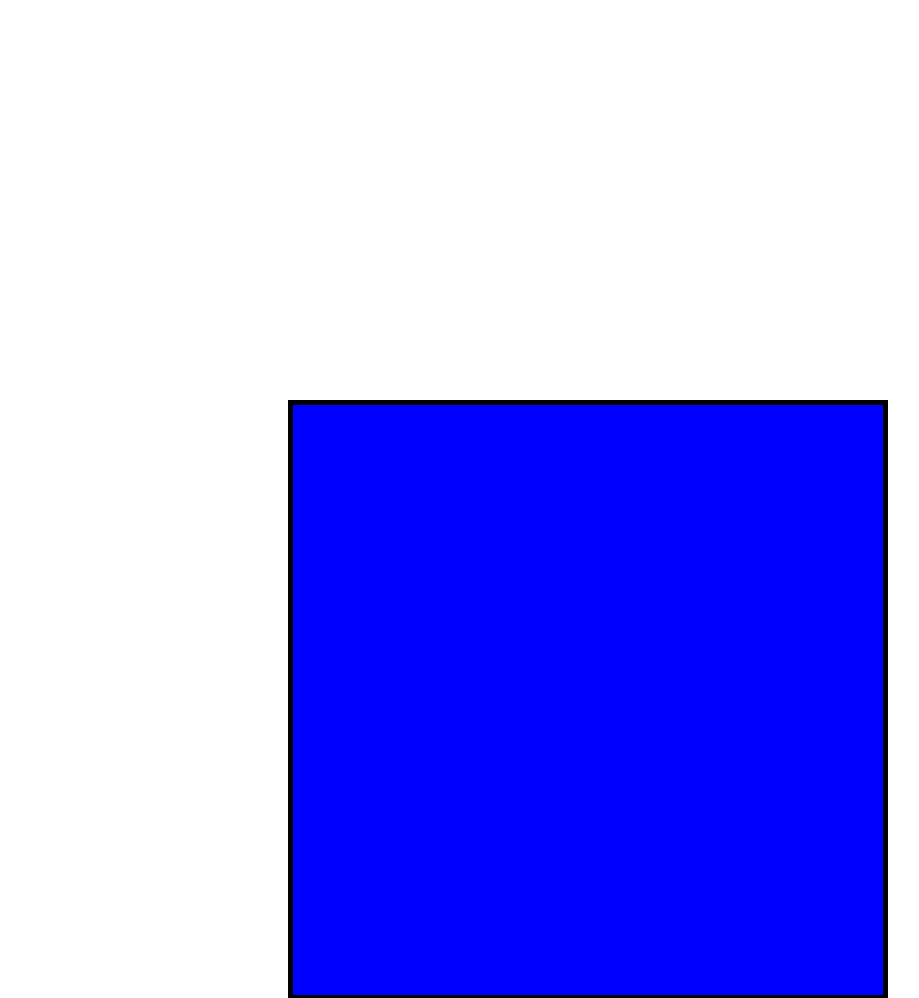
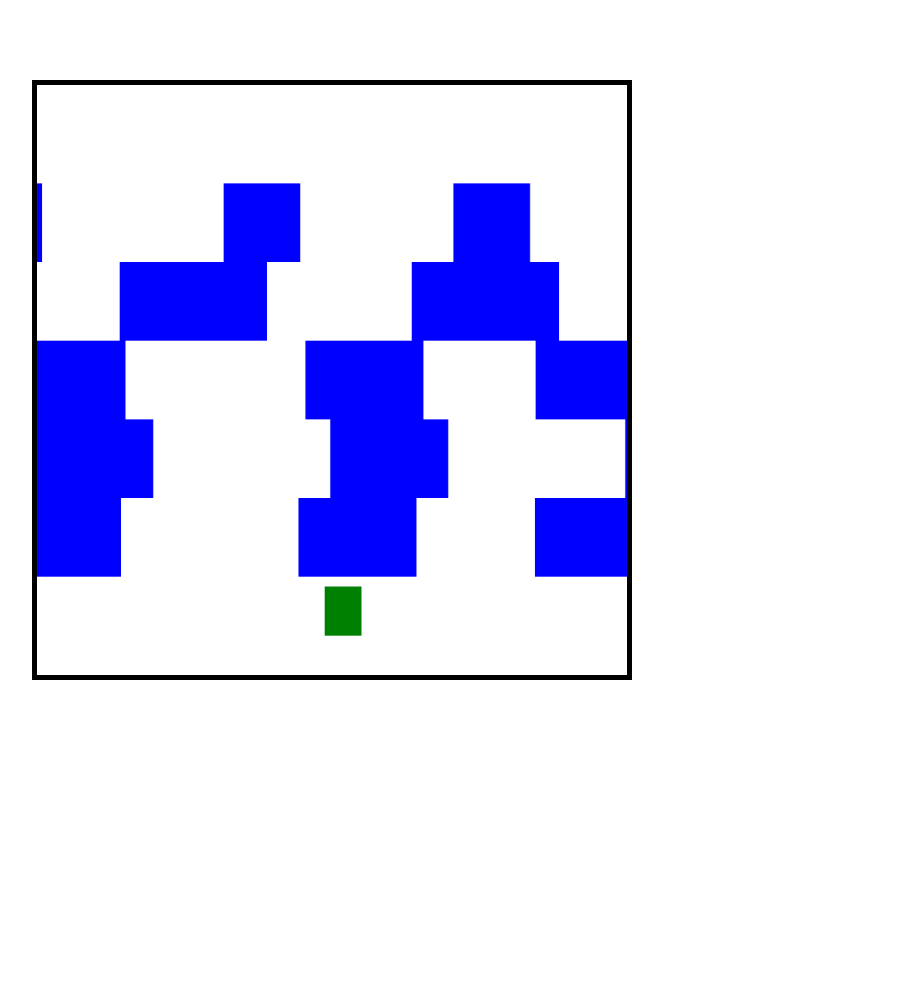
Before and after one commit to iveke/Game, a website built with Parcel: page src/index.html in a window 1280 px wide. Shown: the whole page, without its empty margins (352-1271 px from the left). After the commit the page ends 800 px from the top, so only its background shows below. Built offline with nearby package versions, Linux system fonts and the light colour scheme.

Commit message:
04.08 19:20
add picture add final with visual maybe

```diff
--- a/src/index.js
+++ b/src/index.js
@@ -1,24 +1,192 @@
-const canvas1 = document.getElementById('canvas1');
-const ctx1 = canvas1.getContext('2d');
-canvas1.width = 600;
-canvas1.height = 600;
+const canvas = document.getElementById('canvas1');
+const ctx1 = canvas.getContext('2d');
+canvas.width = 800;
+canvas.height = 600;
 
 const canvas2 = document.getElementById('canvas2');
 const ctx2 = canvas2.getContext('2d');
-canvas2.width = 600;
+canvas2.width = 800;
 canvas2.height = 600;
 
 const canvas3 = document.getElementById('canvas3');
 const ctx3 = canvas3.getContext('2d');
-canvas3.width = 600;
+canvas3.width = 800;
 canvas3.height = 600;
 
 const canvas4 = document.getElementById('canvas4');
 const ctx4 = canvas4.getContext('2d');
-canvas4.width = 600;
+canvas4.width = 800;
 canvas4.height = 600;
 
 const canvas5 = document.getElementById('canvas5');
 const ctx5 = canvas5.getContext('2d');
-canvas5.width = 600;
+canvas5.width = 800;
 canvas5.height = 600;
+
+// global variables
+const grid = 80;
+let keys = [];
+let score = 0;
+let collisionCount = 0;
+let frame = 0;
+let gameSpeed = 1;
+const particlesArray = [];
+const maxParticles = 300;
+const ripplesArray = [];
+const carsArray = [];
+const logsArray = [];
+
+
+class Frogger {
+    constructor() {
+        this.spriteWidth = 250;
+        this.spriteHeight = 250;
+        this.width = this.spriteWidth / 5;
+        this.height = this.spriteHeight / 5;
+        this.x = canvas.width / 2 - this.width / 5;
+        this.y = canvas.height - this.height - 40;
+        this.moving = false;
+        this.frameX = 0;
+        this.frameY = 0;
+    }
+    update() {
+        if (keys[38]) {
+            if (this.moving === false) { //up
+                this.y -= grid;
+                this.moving = true;
+
+            }
+        }
+        if (keys[40]) { //down
+            if (this.y < canvas.height - this.height * 2 && this.moving === false) { //up
+                this.y += grid;
+                this.moving = true;
+            }
+        }
+        if (keys[37]) { //left
+            if (this.x > this.width && this.moving === false) { //up
+                this.x -= grid;
+                this.moving = true;
+            }
+        }
+        if (keys[39]) { //right
+            if (this.x < canvas.width - this.width * 2 && this.moving === false) { //up
+                this.x += grid;
+                this.moving = true;
+            }
+        }
+        if (this.y < 0) scored();
+    }
+    draw() {
+        ctx3.fillStyle = 'green';
+        ctx3.fillRect(this.x, this.y, this.width, this.height);
+    }
+    jump() {
+        console.log("jump");
+    }
+}
+
+const frogger = new Frogger();
+
+
+function animate() {
+    ctx1.clearRect(0, 0, canvas.width, canvas.height)
+    ctx3.clearRect(0, 0, canvas.width, canvas.height);
+    frogger.draw();
+    frogger.update();
+    handleObstacles();
+    requestAnimationFrame(animate);
+
+}
+
+animate()
+
+
+// event listener
+window.addEventListener('keydown', (e) => {
+    keys = [];
+    keys[e.keyCode] = true;
+    if (keys[37] || keys[38] || keys[39] || keys[40]) {
+        frogger.jump();
+    }
+})
+
+window.addEventListener('keyup', (e) => {
+    delete keys[e.keyCode];
+    frogger.moving = false;
+})
+
+function scored() {
+    score++;
+    gameSpeed += 0.05;
+    frogger.x = canvas.width / 2 - frogger.width / 2;
+    frogger.y = canvas.height - frogger.height - 40;
+}
+
+class Obstacle {
+    constructor(x, y, width, height, speed, type) {
+        this.x = x;
+        this.y = y;
+        this.width = width;
+        this.height = height;
+        this.speed = speed;
+        this.type = type;
+    }
+    draw() {
+        ctx1.fillStyle = "blue";
+        ctx1.fillRect(this.x, this.y, this.width, this.height);
+    }
+    update() {
+        this.x += this.speed * gameSpeed;
+        if (this.speed > 0) {
+            if (this.x > canvas.width + this.width) {
+                this.x = 0 - this.width;
+            }
+        } else {
+            if (this.x < 0 - this.width) {
+                this.x = canvas.width + this.width;
+            }
+        }
+
+    }
+}
+
+function initObstacles() {
+    //lane 1
+    for (let i = 0; i < 3; i++) {
+        let x = i * 400;
+        carsArray.push(new Obstacle(x, canvas.height - grid * 2 - 20, grid * 2, grid, 1.5, "car"))
+    }
+    //lane 2
+    for (let i = 0; i < 3; i++) {
+        let x = i * 400;
+        carsArray.push(new Obstacle(x, canvas.height - grid * 3 - 20, grid * 2, grid, -2.5, "car"))
+    }
+    //lane 3
+    for (let i = 0; i < 3; i++) {
+        let x = i * 405;
+        carsArray.push(new Obstacle(x, canvas.height - grid * 4 - 20, grid * 2, grid, 4, "car"))
+    }
+    //lane 4
+    for (let i = 0; i < 3; i++) {
+        let x = i * 400;
+        logsArray.push(new Obstacle(x, canvas.height - grid * 5 - 20, grid * 2.5, grid, -6, "log"))
+    }
+    //lane 5
+    for(let i =0; i <3; i++){
+        let x = i*350;
+        logsArray.push(new Obstacle(x, canvas.height - grid *6 -20, grid *1.3,grid, 3.5,"log"))
+    }
+}
+initObstacles();
+
+function handleObstacles() {
+    for (let i = 0; i < carsArray.length; i++) {
+        carsArray[i].update();
+        carsArray[i].draw();
+    }
+    for (let i = 0; i < logsArray.length; i++) {
+        logsArray[i].update();
+        logsArray[i].draw();
+    }
+}
--- a/src/sass/index.scss
+++ b/src/sass/index.scss
@@ -4,17 +4,18 @@
 
 .wrapper {
     position: absolute;
-    left: 50%;
-    top: 50%;
+    left: 30%;
+    top: 10%;
 
     margin: auto;
     width: 600px;
     height: 600px;
 
     border: 5px solid black;
-    background-color: blue;
+    // background-color: blue;
 }
-canvas{
+
+canvas {
     position: absolute;
     top: 0;
     left: 0;
```
Also changed, not shown: src/Frogger/background.png (added), src/Frogger/background_lvl2.png (added), src/Frogger/cars.png (added), src/Frogger/collisions.png (added), src/Frogger/frog_spritesheet.png (added), src/Frogger/frogger.png (added), src/Frogger/grass.png (added), src/Frogger/log.png (added), src/Frogger/river_bank.png (added), src/Frogger/turtles.png (added).
